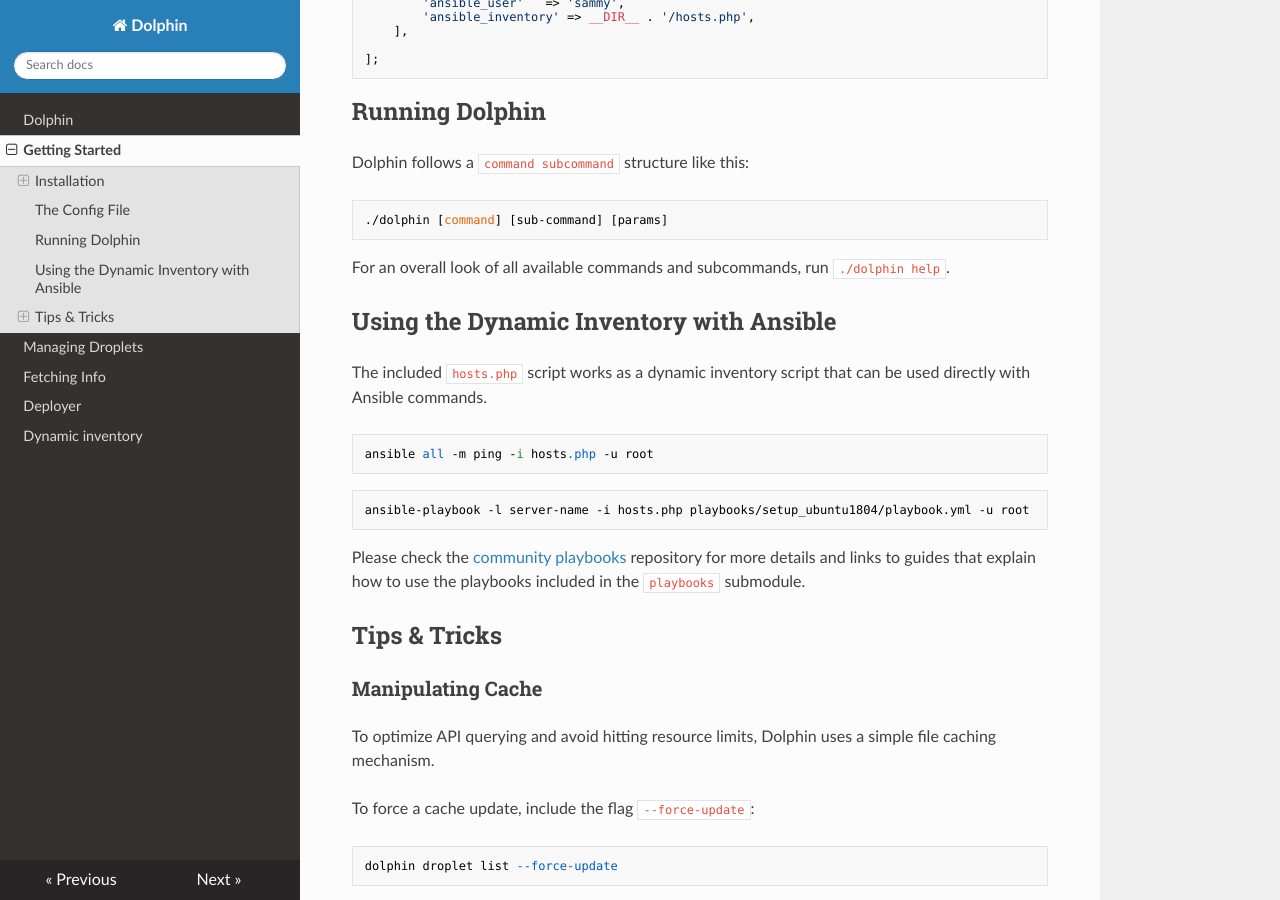
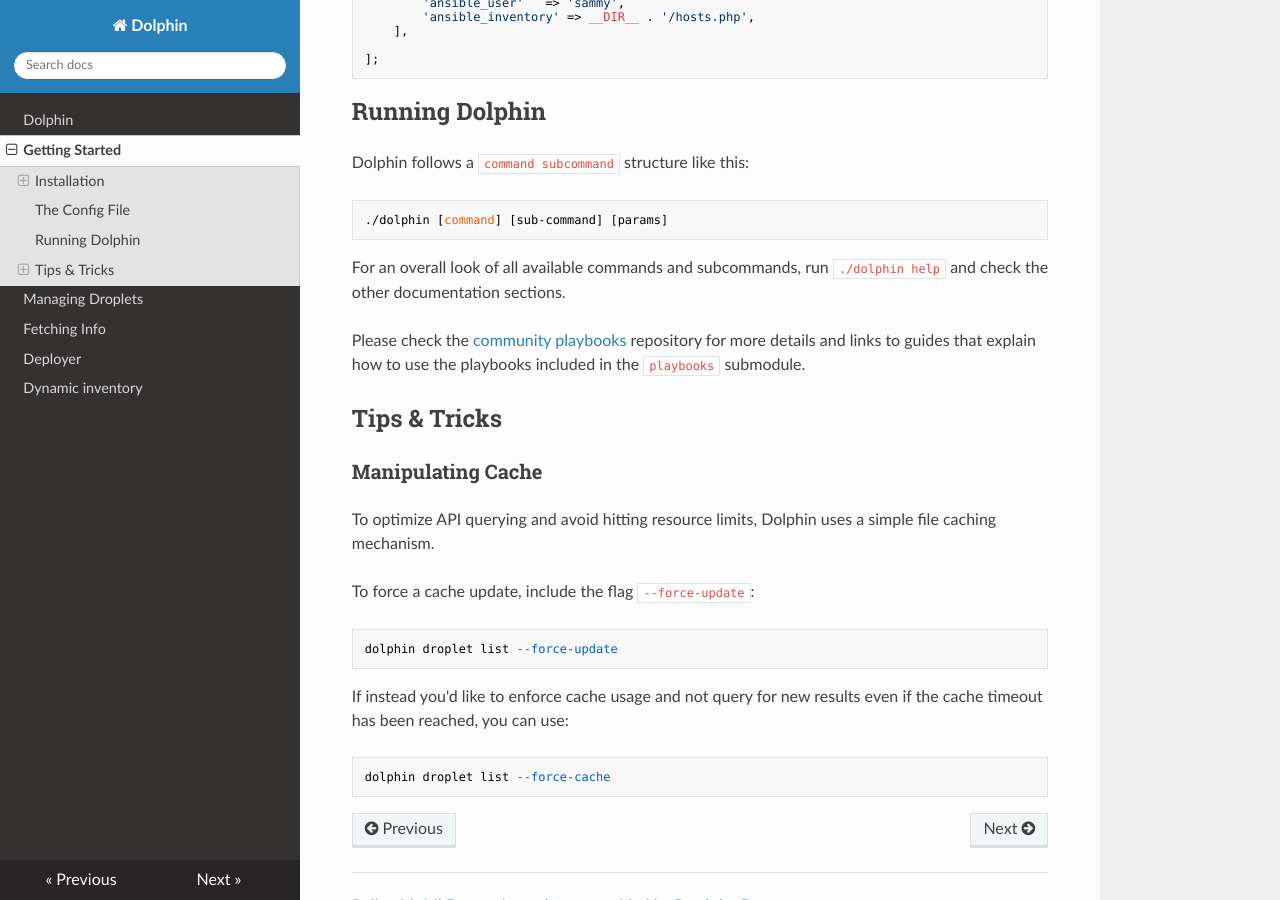
Before and after one commit to do-community/dolphin, an MkDocs documentation site: the page built from docs/getting_started.md, in a window 1280 px wide and 900 px high, scrolled down 2195 px. Built offline with MkDocs 1.6.1, drawn with Linux system fonts in a browser that asks for light colours; nearby versions of some CDN libraries.

Commit message:
Corrected docs

````diff
--- a/docs/getting_started.md
+++ b/docs/getting_started.md
@@ -124,20 +124,8 @@ Dolphin follows a `command subcommand` structure like this:
 ./dolphin [command] [sub-command] [params]
 ```
 
-For an overall look of all available commands and subcommands, run `./dolphin help`.
+For an overall look of all available commands and subcommands, run `./dolphin help` and check the other documentation sections.
 
-
-## Using the Dynamic Inventory with Ansible
-
-The included `hosts.php` script works as a dynamic inventory script that can be used directly with Ansible commands.
-
-```
-ansible all -m ping -i hosts.php -u root
-```
-
-```
-ansible-playbook -l server-name -i hosts.php playbooks/setup_ubuntu1804/playbook.yml -u root
-```
 
 Please check the [community playbooks](https://github.com/do-community/ansible-playbooks) repository for more details and links to guides that explain how to use the playbooks included in the `playbooks` submodule.
 ## Tips & Tricks
````
Also changed, not shown: docs/dynamic_inventory.md (+11 -0 lines).
